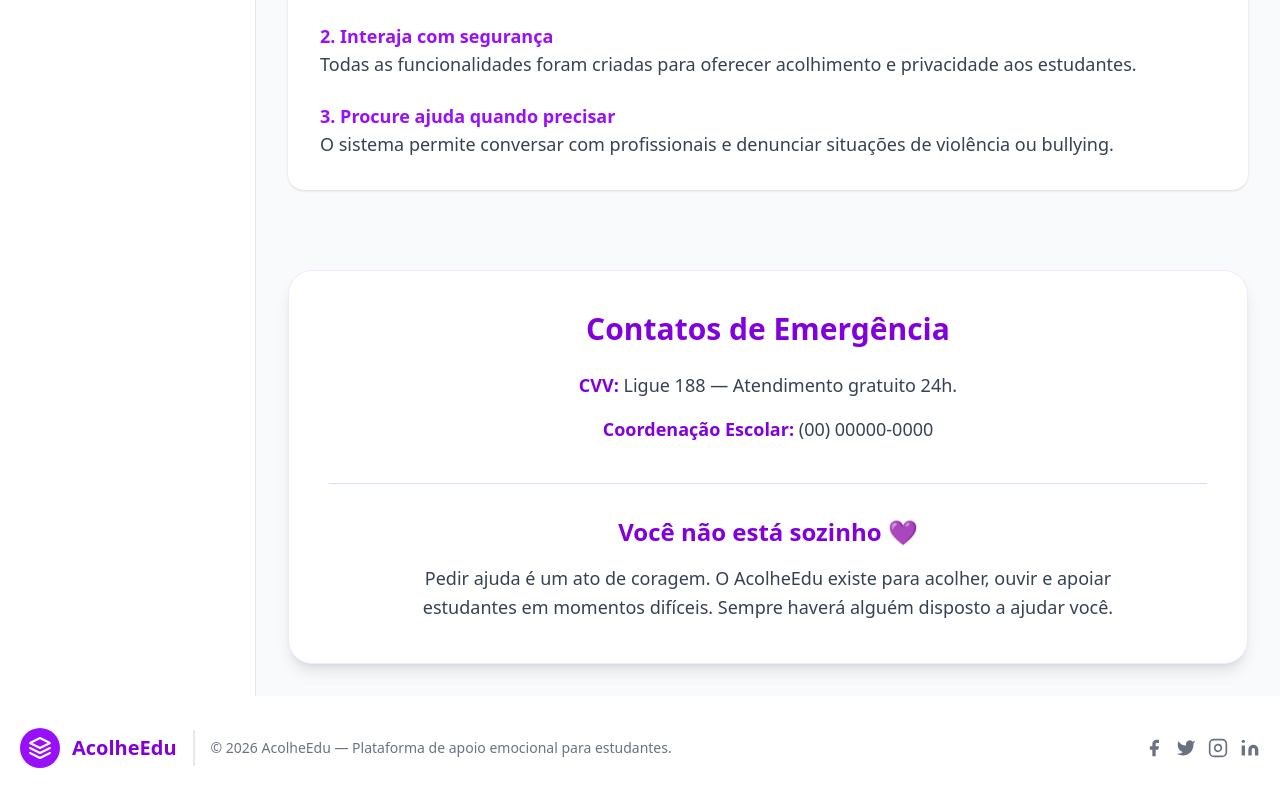
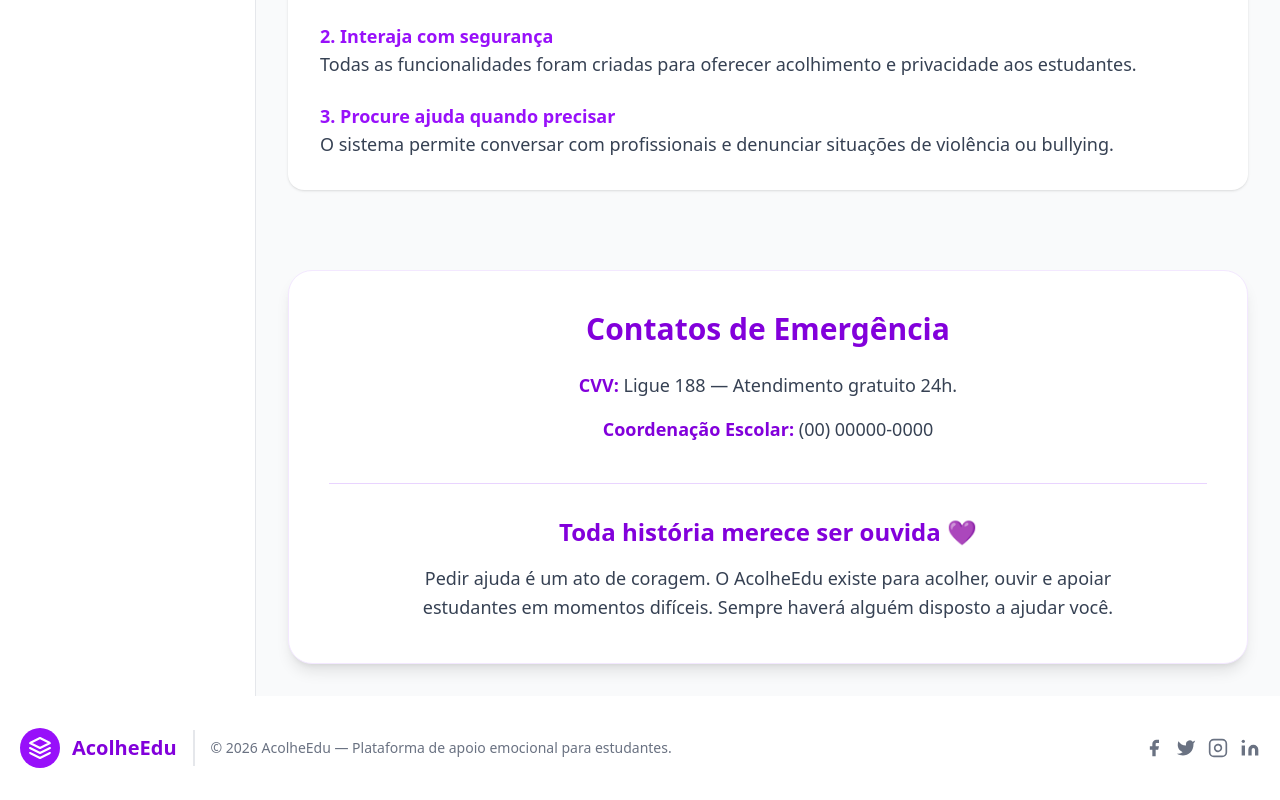
Before and after one commit to LucasHenriqueAl/acolheEdu, a React (Vite) app: page /ajuda in a window 1280 px wide. Shown: the part 900-1700 px from the top of the page. Built offline with nearby package versions, Linux system fonts and the light colour scheme.

Commit message:
refactor: pequena mudança na mensagem de apoio

```diff
--- a/src/components/Sections/MensagemApoio.tsx
+++ b/src/components/Sections/MensagemApoio.tsx
@@ -27,7 +27,7 @@ export default function MensagemApoio() {
       <div className="mt-10 border-t border-purple-200 pt-8 text-center">
 
         <h3 className="mb-4 text-2xl font-bold text-purple-700">
-          Você não está sozinho 💜
+          Toda história merece ser ouvida 💜
         </h3>
 
         <p className="mx-auto max-w-3xl text-lg leading-relaxed text-gray-700">
```
